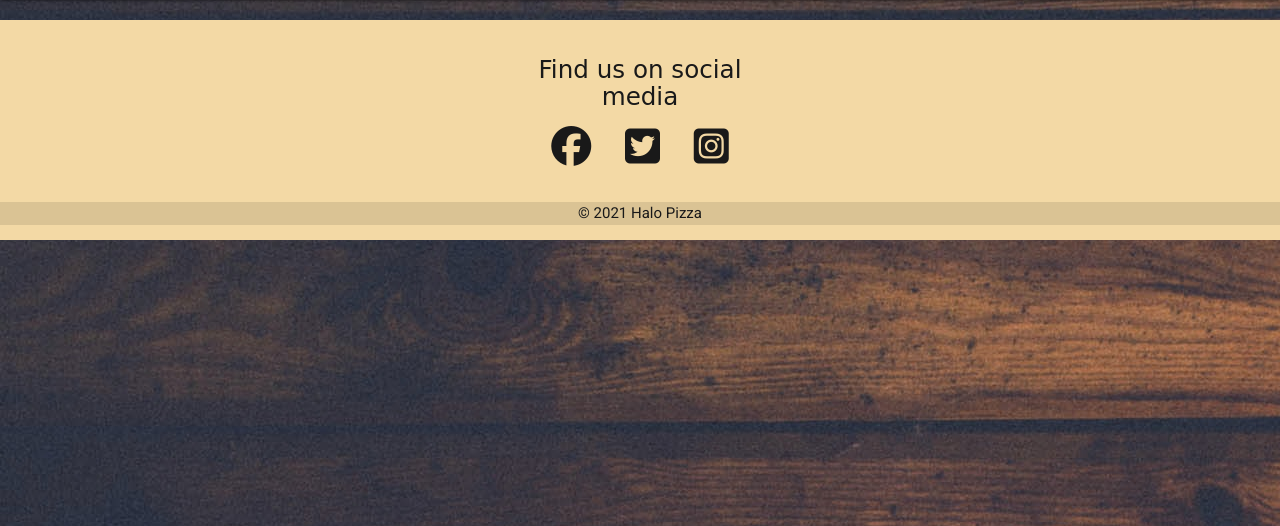
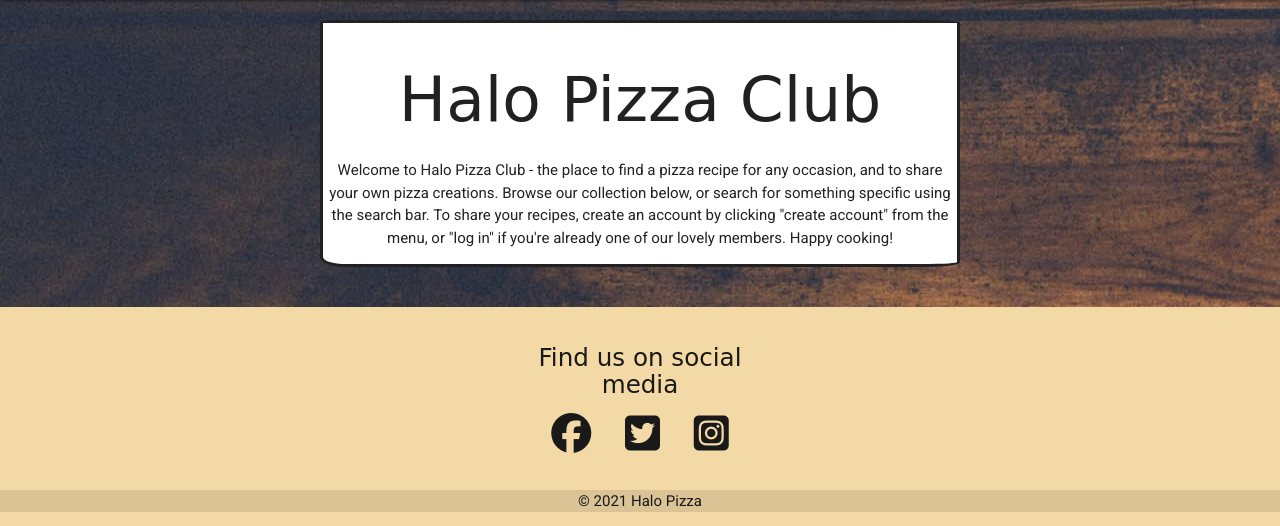
Before and after one commit to James-VT/MS3_Halo_Pizza, a Flask app: page /get_recipes in a window 1280 px wide. Shown: the part 70-596 px from the top of the page. Run offline with Flask 2, Linux system fonts and the light colour scheme; data that the repository does not hold is empty; some libraries are stand-ins or nearby versions; some web fonts are replaced.

```diff
--- a/app.py
+++ b/app.py
@@ -156,6 +156,7 @@ def add_recipe():
     categories = mongo.db.categories.find().sort("category_name", 1)
     return render_template("add_recipe.html", categories=categories)
 
+
 # Below code pieced together from Code Institute's Task Manager's
 # edit section. To show the pages, we only need to get the info
 # through to the page by ID - everything else from the edit
@@ -222,7 +223,8 @@ def add_category():
         if request.method == "POST":
             category = {
                 "category_name": request.form.get("category_name"),
-                "category_description": request.form.get("category_description")
+                "category_description": request.form.get(
+                    "category_description")
             }
             mongo.db.categories.insert_one(category)
             flash("New category added successfully!")
--- a/static/css/style.css
+++ b/static/css/style.css
@@ -87,6 +87,20 @@ hr {
 .card-image-background {
     border-radius: 10% !important;
     background-color: darkseagreen;
+}
+
+.homepage-headliner {
+    border: 3px solid;
+    border-radius: 2% 6% 5% 4% / 1% 1% 2% 4%;
+    text-align: center;
+    width: 50%;
+    margin-top: 20px;
+    background: #ffffff;
+    position: relative;
+}
+
+.card-content-padding {
+    padding: 0px 024px 24px 24px !important;
 }
 
 /* ------------------Register form */
--- a/static/js/script.js
+++ b/static/js/script.js
@@ -46,7 +46,7 @@ var ingredient_section = document.getElementById('ingredient-section');
 /** The below code links to our add recipe page, and creates a new ingredient slot each time it is clicked
  * Below code heavily borrowed from: https://www.youtube.com/watch?v=MLBLsxcB3Dc
  */
-next_ingredient_button.onclick = function(){
+ next_ingredient_button.onclick = function(){
     var nextIngredient = document.createElement('input');
     nextIngredient.setAttribute('type', 'text');
     nextIngredient.setAttribute('id', 'ingredients');
--- a/templates/add_recipe.html
+++ b/templates/add_recipe.html
@@ -17,8 +17,8 @@
             <div class="row">
                 <div class="input-field col s12">
                     <i class="fas fa-feather-alt prefix"></i>
-                    <textarea id="short_description" name="short_description" minlength="5" class="materialize-textarea validate" required></textarea>
-                    <label for="short_description">Short description</label>
+                    <textarea id="short_description" name="short_description" minlength="5" maxlength="50" class="materialize-textarea validate" required></textarea>
+                    <label for="short_description">Short description - 50 characters max</label>
                 </div>
             </div>
             <div class="row">
--- a/templates/home.html
+++ b/templates/home.html
@@ -1,6 +1,12 @@
 {% extends "base.html" %}
 {% block content %}
 
+<div class="row homepage-headliner">
+    <h1 class="center-align">Halo Pizza Club</h1>
+    <p>Welcome to Halo Pizza Club - the place to find a pizza recipe for any occasion, and to share your own pizza creations. Browse our collection below, or search for something
+        specific using the search bar. To share your recipes, create an account by clicking "create account" from the menu, or "log in" if you're already one of our lovely members. Happy cooking!
+    </p>
+</div>
 
     <div class="row">
         {% for recipe in recipes %}
@@ -13,7 +19,7 @@
                         </a>
                     </a>
                 </div>
-                <div class="card-content">
+                <div class="card-content card-content-padding">
                     <h4>{{ recipe.pizza_name }}</h4>
                     <!-- <strong>{{ recipe.category_name }}</strong> -->
                     <p>{{ recipe.short_description }}</p>
--- /dev/null
+++ b/templates/view_by_category.html
@@ -0,0 +1,6 @@
+{% extends "base.html" %}
+{% block content %}
+
+<h1>Viewing all recipes in category:</h1>
+
+{% endblock %}
```
Also changed, not shown: templates/edit_recipe.html (+4 -4 lines).
